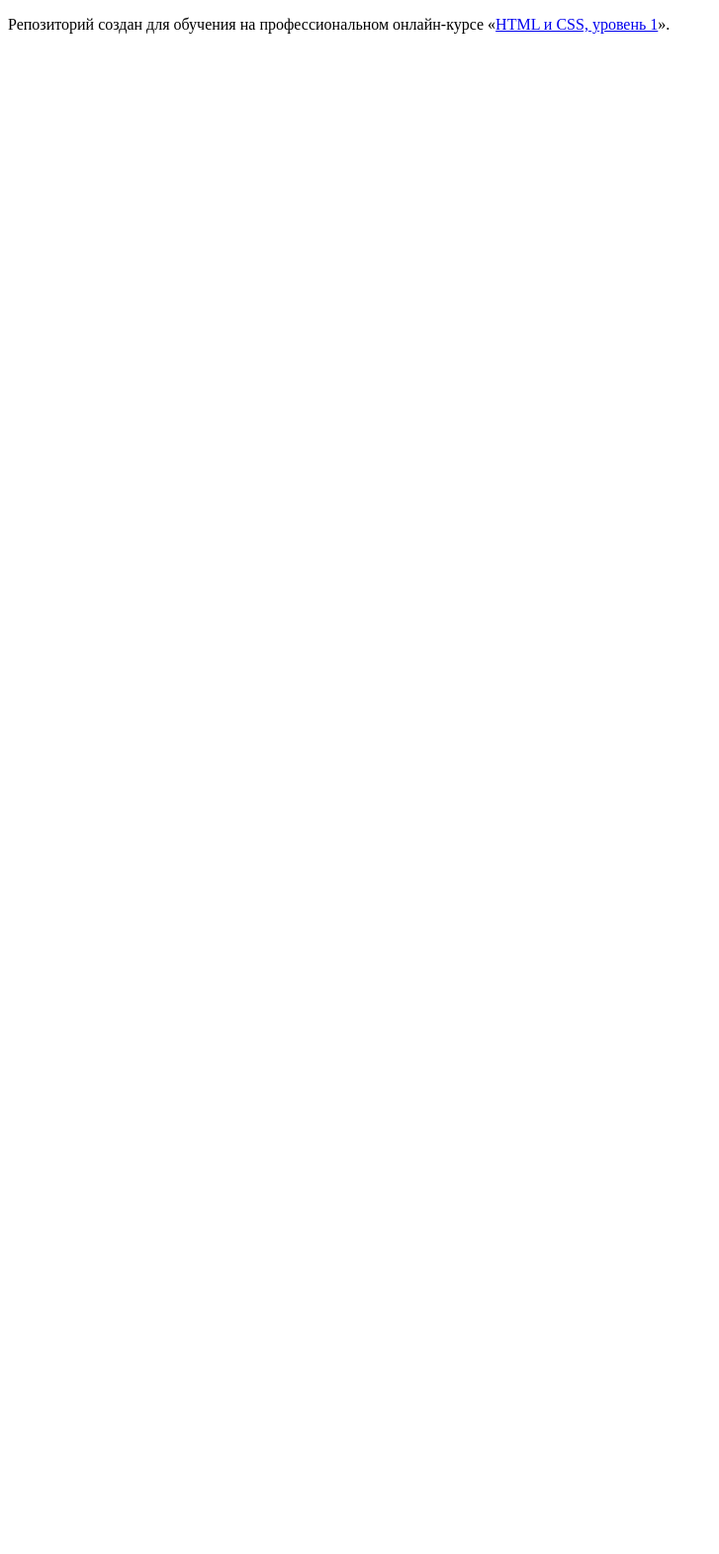
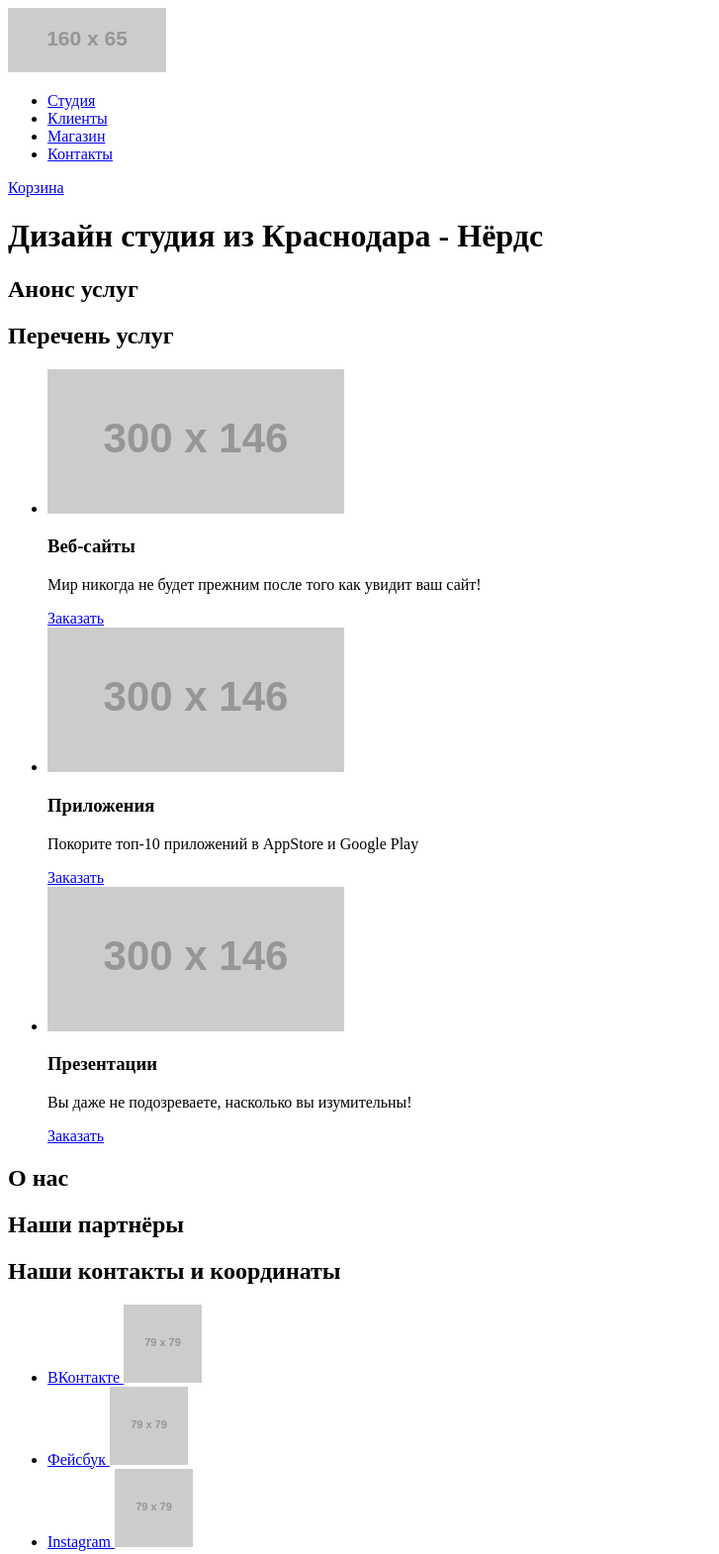
Before and after one commit to Parkh0menk0/635705-nerds-27, a plain HTML site: page index.html in a window 1280 px wide. Shown: the top 1570 px of the page at 99% size, without its empty margins (0-727 px from the left). Before the commit the page ends 800 px from the top, so only its background shows below. Drawn offline with Linux system fonts and the light colour scheme; placeholder pictures from the web are drawn by us.

Commit message:
Выполняет базовую разметку главной страницы проекта Нёрдс

```diff
--- a/index.html
+++ b/index.html
@@ -1,12 +1,119 @@
 <!DOCTYPE html>
 <html lang="ru">
+
 <head>
   <meta charset="utf-8">
+  <meta name="description" content="Дизайн студия из Краснодара - Нёрдс">
   <title>HTML Academy: Нёрдс</title>
 </head>
+
 <body>
 
-    <p>Репозиторий создан для обучения на профессиональном онлайн‑курсе «<a href="https://htmlacademy.ru/intensive/htmlcss">HTML и CSS, уровень 1</a>».</p>
+  <header class="header">
+    <div class="container">
+      <a class="header__logo">
+        <img src="https://via.placeholder.com/160x65" alt="" width="160" height="65">
+      </a>
+      <nav class="nav">
+        <ul class="nav__list">
+          <li class="nav__item">
+            <a class="nav__link" href="#">Студия</a>
+          </li>
+          <li class="nav__item">
+            <a class="nav__link" href="#">Клиенты</a>
+          </li>
+          <li class="nav__item">
+            <a class="nav__link" href="catalog.html">Магазин</a>
+          </li>
+          <li class="nav__item">
+            <a class="nav__link" href="#">Контакты</a>
+          </li>
+        </ul>
+      </nav>
+      <a href="#" class="header__basket">Корзина</a>
+    </div>
+  </header>
+  <!-- /.header -->
+
+  <main>
+    <h1 class="visually-hidden">Дизайн студия из Краснодара - Нёрдс</h1>
+    <section class="preview slider">
+      <h2 class="visually-hidden">Анонс услуг</h2>
+      <div class="container"></div>
+    </section>
+    <!-- /.preview -->
+    <section class="services">
+      <h2 class="visually-hidden">Перечень услуг</h2>
+      <div class="container">
+        <ul class="services__list">
+          <li class="services__item">
+            <img src="https://via.placeholder.com/300x146" alt="" width="300" height="146">
+            <h3 class="services__title">Веб-сайты</h3>
+            <p class="services__content">Мир никогда не будет прежним после того как увидит ваш сайт!</p>
+            <a href="#" class="btn services__link services__link--red">Заказать</a>
+          </li>
+          <li class="services__item">
+            <img src="https://via.placeholder.com/300x146" alt="" width="300" height="146">
+            <h3 class="services__title">Приложения</h3>
+            <p class="services__content">Покорите топ-10 приложений в AppStore и Google Play</p>
+            <a href="#" class="btn services__link services__link--green">Заказать</a>
+          </li>
+          <li class="services__item">
+            <img src="https://via.placeholder.com/300x146" alt="" width="300" height="146">
+            <h3 class="services__title">Презентации</h3>
+            <p class="services__content">Вы даже не подозреваете, насколько вы изумительны!</p>
+            <a href="#" class="btn services__link services__link--yellow">Заказать</a>
+          </li>
+        </ul>
+      </div>
+    </section>
+    <!-- /.services -->
+    <section class="about">
+      <h2 class="visually-hidden">O нас</h2>
+      <div class="container"></div>
+    </section>
+    <!-- /.services -->
+    <section class="partners">
+      <h2 class="visually-hidden">Наши партнёры</h2>
+      <div class="container"></div>
+    </section>
+    <!-- /.partners -->
+    <section class="contacts">
+      <h2 class="visually-hidden">Наши контакты и координаты</h2>
+      <div class="container"></div>
+    </section>
+    <!-- /.contacts -->
+  </main>
+  <!-- /.main -->
+
+  <footer class="footer">
+    <div class="container">
+      <ul class="social">
+        <li class="social__item">
+          <a href="https://vk.com/" class="social__link" target="_blank" rel="noreferrer">
+            <span class="visually-hidden">ВКонтакте</span>
+          </a>
+          <img src="https://via.placeholder.com/79x79" alt="" width="79" height="79">
+        </li>
+        <li class="social__item">
+          <a href="https://www.facebook.com/" class="social__link" target="_blank" rel="noreferrer">
+            <span class="visually-hidden">Фейсбук</span>
+          </a>
+          <img src="https://via.placeholder.com/79x79" alt="" width="79" height="79">
+        </li>
+        <li class="social__item">
+          <a href="https://www.instagram.com/" class="social__link" target="_blank" rel="noreferrer">
+            <span class="visually-hidden">Instagram</span>
+          </a>
+          <img src="https://via.placeholder.com/79x79" alt="" width="79" height="79">
+        </li>
+      </ul>
+      <strong class="footer__appeal">Давайте дружить, это выгодно!</strong>
+      <p class="footer__discount">Скидка 10% для друзей из социальных сетей.</p>
+    </div>
+  </footer>
+  <!-- /.footer -->
 
 </body>
+
 </html>
```
Lines whose indentation alone changed are shown as unchanged.
